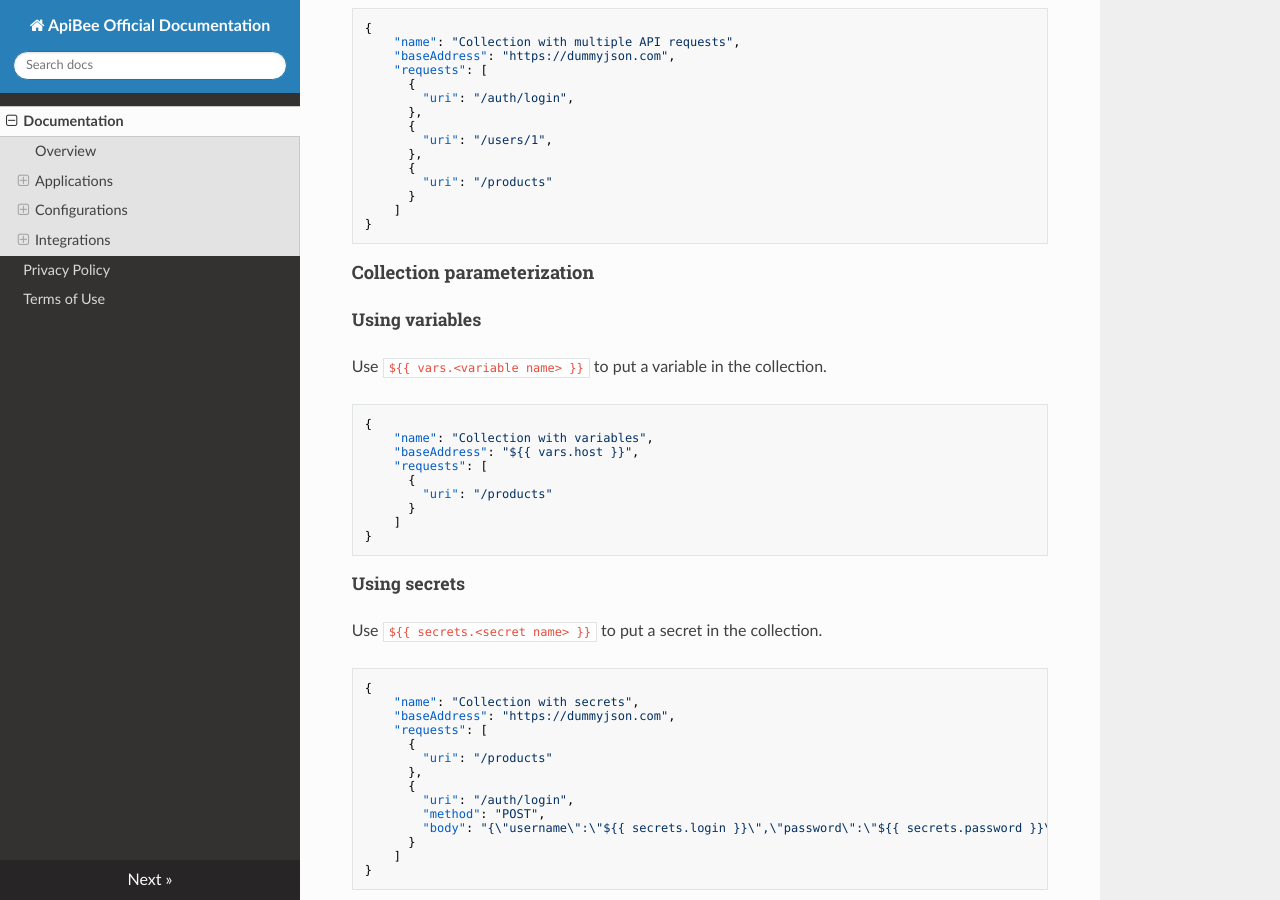
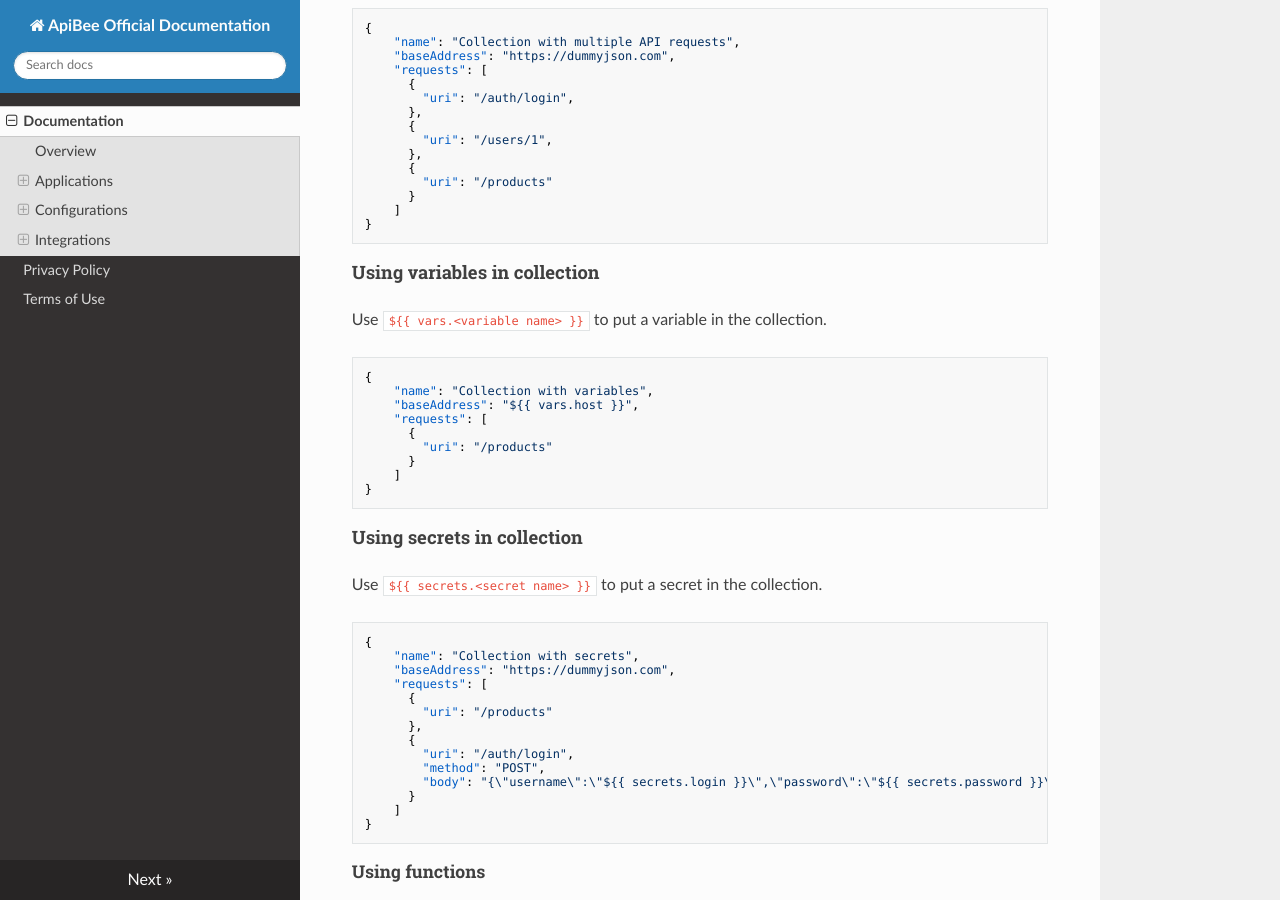
Before and after one commit to itbusina/testlemon-docs, an MkDocs documentation site: the page built from docs/docs/index.md, in a window 1280 px wide and 900 px high, scrolled down 7222 px. Built offline with MkDocs 1.6.1, drawn with Linux system fonts in a browser that asks for light colours; nearby versions of some CDN libraries.

Commit message:
Update index.md

````diff
--- a/docs/docs/index.md
+++ b/docs/docs/index.md
@@ -405,9 +405,7 @@ Tags are used to filter requests.
 }
 ```
 
-#### Collection parameterization
-
-##### Using variables
+#### Using variables in collection
 
 Use ```${{ vars.<variable name> }}``` to put a variable in the collection.
 
@@ -423,7 +421,7 @@ Use ```${{ vars.<variable name> }}``` to put a variable in the collection.
 }
 ```
 
-##### Using secrets
+#### Using secrets in collection
 
 Use ```${{ secrets.<secret name> }}``` to put a secret in the collection.
 
````
